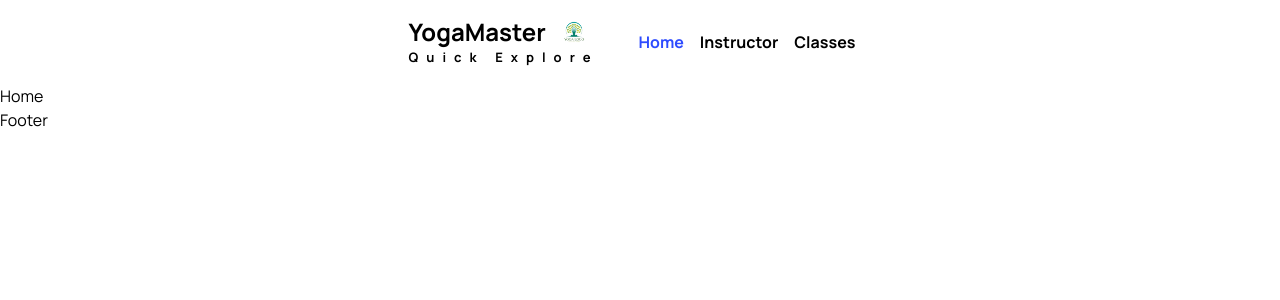
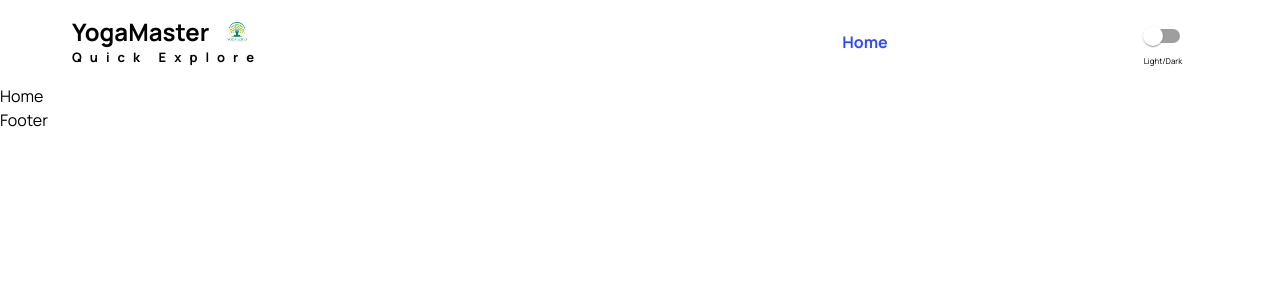
Before and after one commit to TauhidOSD/yoga-master-client, a React (Vite) app: page / in a window 1280 px wide. Shown: the top 300 px of the page. Built offline with nearby package versions, Linux system fonts and the light colour scheme.

Commit message:
Dard and light moode added

```diff
--- a/src/Components/headers/navbar.jsx
+++ b/src/Components/headers/navbar.jsx
@@ -1,17 +1,87 @@
-import React, { useState } from "react";
-import { Link, NavLink } from "react-router-dom";
-
+import React, { useEffect, useState } from "react";
+import { Link, NavLink, useLocation, useNavigate } from "react-router-dom";
+import { ThemeProvider, THEME_ID, createTheme } from '@mui/material/styles';
+import { Switch } from "@mui/material";
 const navLinks = [
   { name: "Home", route: "/" },
   { name: "Instructor", route: "/instructors" },
   { name: "Classes", route: "/classes" },
 ];
+
+const theme= createTheme({
+
+  palette: {
+    primary: {
+      main: "#ff0000",
+    },
+    secondary: {
+      main: "#00ff00",
+    }
+  }
+
+});
+
 const navbar = () => {
-  const [navBg, setNavBg]= useState('bg-[#15151580]')
+  const navigate = useNavigate();
+  const location = useLocation();
+  const[isMobileMenuOpen, setIsMobileMenuOpen] = useState(false);
+  const[isHome, setIsHome]= useState(false);
+  const[isLogin, setIsLogin] = useState(false);
+  const[scrollPosition, SetScrollPosition] =useState(0);
+  const [isFixed,setIsFixed] = useState(false);
+  const[isDarkMode, SetIsDarkMode]= useState(false);
+
+  const toggleMenu = () => {
+    setIsMobileMenuOpen(!isMobileMenuOpen)
+  };
+
+  useEffect(()=> {
+    const darkClass = 'dark';
+    const root = window.document.documentElement;
+    if(isDarkMode){
+      root.classList.add(darkClass);
+
+    } else {
+      root.classList.remove(darkClass);
+    }
+  }, [isDarkMode])
+
+  useEffect(() => {
+    setIsHome(location.pathname === '/' );
+    setIsLogin(location.pathname === '/login');
+    setIsFixed(location.pathname === '/register' || location.pathname === '/login')
+  }, [location]);
+
+  useEffect(() => {
+    const handleScroll = () => {
+      const currentPosition = window.pageYOffset;
+      SetScrollPosition(currentPosition);
+    };
+    window.addEventListener('scroll',handleScroll);
+    return () => window.removeEventListener('scroll', handleScroll);
+  },[])
+
+
+  useEffect(()=> {
+    if(scrollPosition > 100) {
+      if(isHome){
+        setNavBg('bg-white backdrop-filter backdrop-blur-xl bg-opacity-0 dark:text-white text-black')
+      }
+      else{
+        setNavBg('bg-white dark:bg-black dark:text-white text-black')
+      }
+
+    } else {
+      setNavBg(`${isHome || location.pathname === '/' ? 'bg-transparent' : 'bg-white dark:bg-black'} dark:text-white text-white`)
+    }
+  },[scrollPosition])
+
+  const [navBg, setNavBg]= useState('bg-[#15151580]');
+
   return (
-    <nav>
+    <nav className="">
       <div className="lg: w-[95%] mx-auto sm:px-6 lg: px-6">
-        <div className="px-4 py-4 flex items-center justify-center">
+        <div className="px-4 py-4 flex items-center justify-between">
           {/* {logo} */}
           <div>
             <h1 className="text-2xl inline-flex gap-3 items-center font-bold">
@@ -41,6 +111,26 @@
                     </NavLink>
                   </li>
                 ))}
+
+                {/* based on users */}
+
+               <li>
+               <NavLink to="/login"  className={({ isActive }) =>
+                        `font-bold ${isActive ? 'text-secondary' : `${navBg.includes('bg-transparent') ?
+                          'text-white' : 'text-black dark:text-white'}`} hover:text-secondary duration-300`
+                      }>Login</NavLink>
+               </li>
+
+               {/* color toggle */}
+               <li>
+               <ThemeProvider theme={theme}>
+                <div className="flex flex-col justify-center items-center">
+                  <Switch onChange={() => SetIsDarkMode(!isDarkMode)}/>
+                    <h1 className="text-[8px]">Light/Dark</h1>
+                </div>
+                </ThemeProvider>
+               </li>
+
               </ul>
             </div>
           </div>
```
